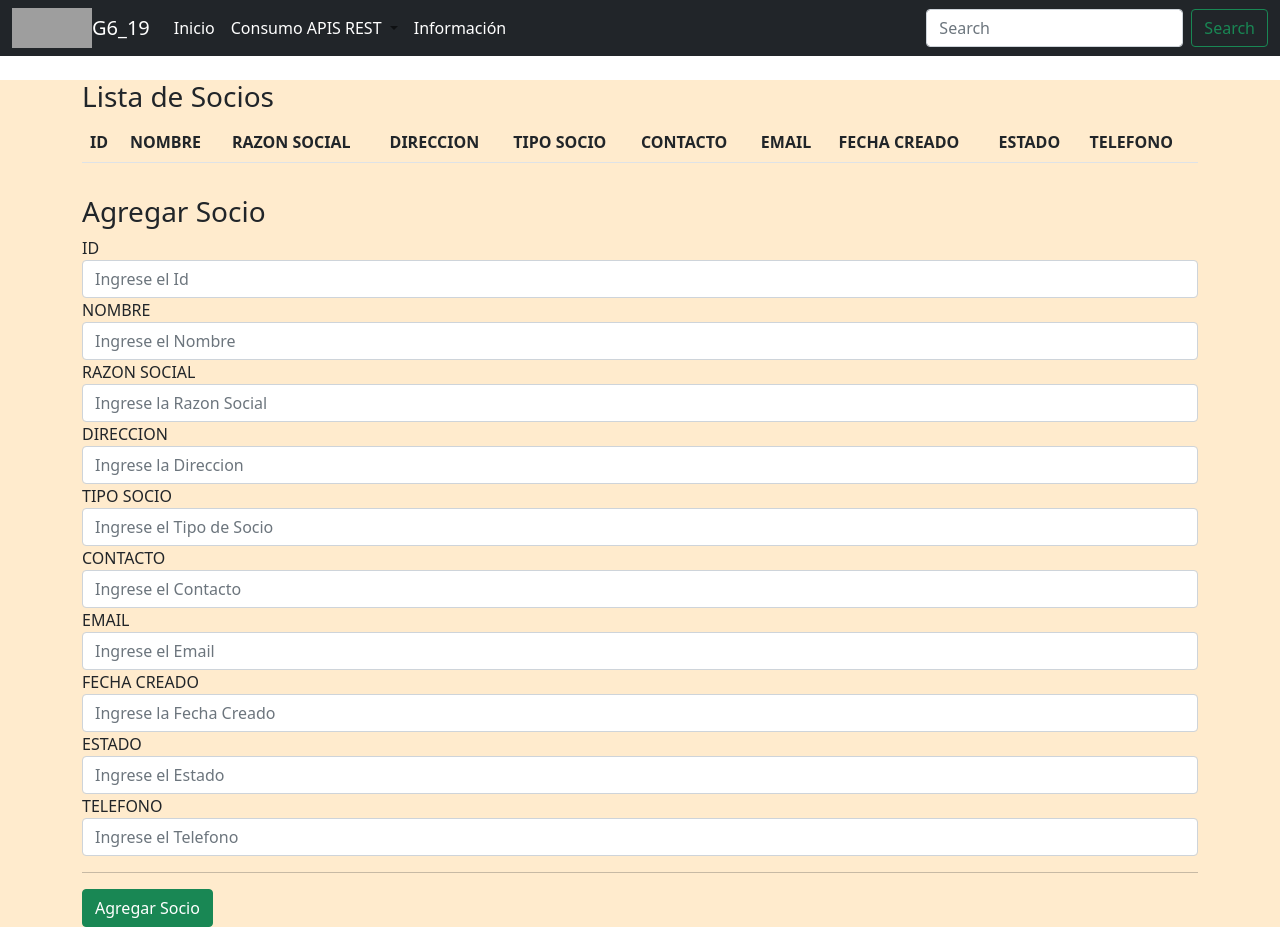
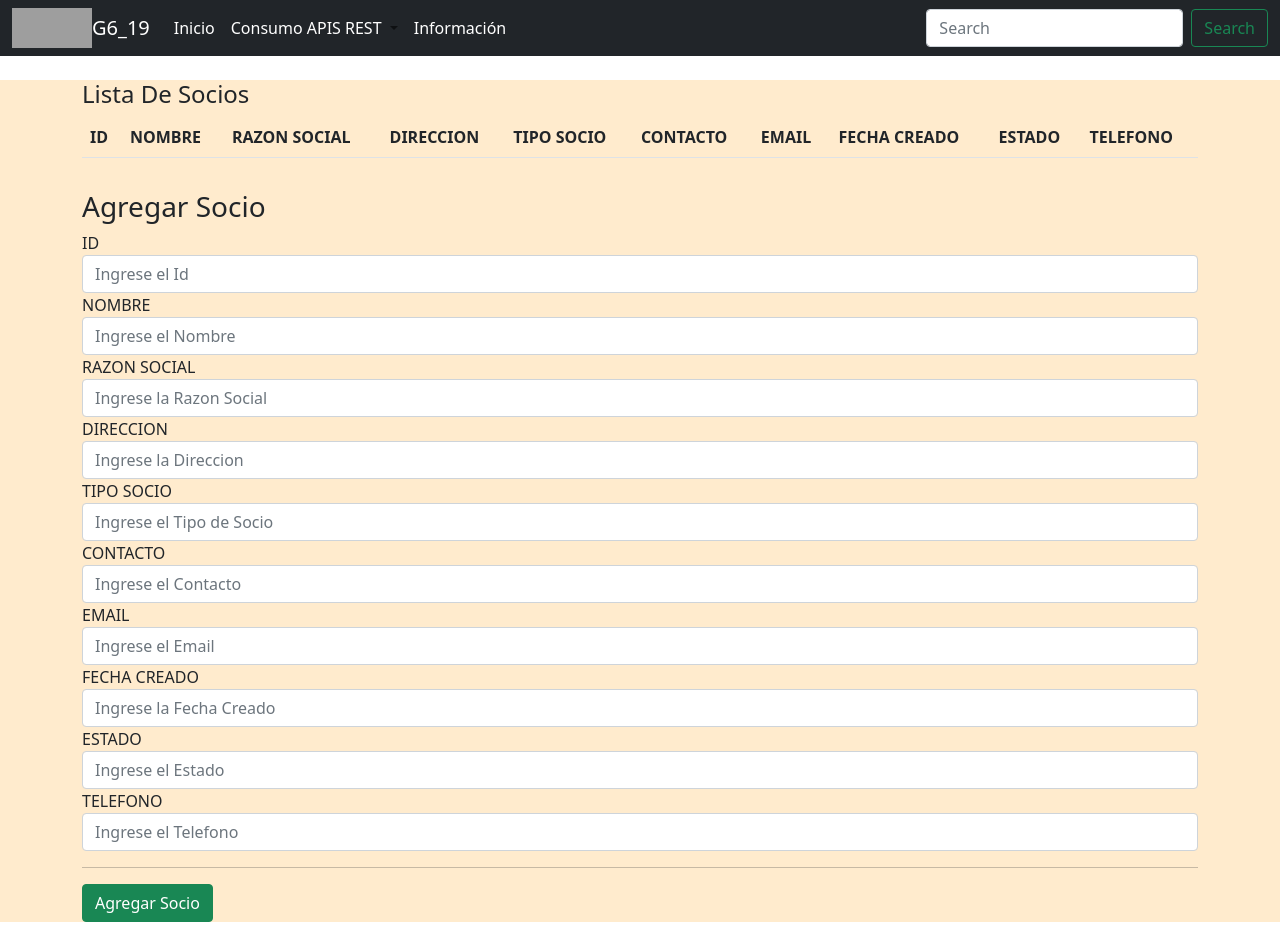
Before and after one commit to fanarivr/Formularios_G6_19, a plain HTML site: page Formulario/socios.html in a window 1280 px wide. Drawn offline with nearby package versions, Linux system fonts and the light colour scheme; no server answers; grey boxes are pictures that could not be loaded.

Commit message:
Modificacion Socios

```diff
--- a/Formulario/socios.html
+++ b/Formulario/socios.html
@@ -74,7 +74,7 @@
 
                 <div class="row">
                     <div class="col-6">
-                        <h3> Lista de Socios</h3>
+                      <h4>Lista De Socios</h4>
                     </div>
                 </div>
 
```
